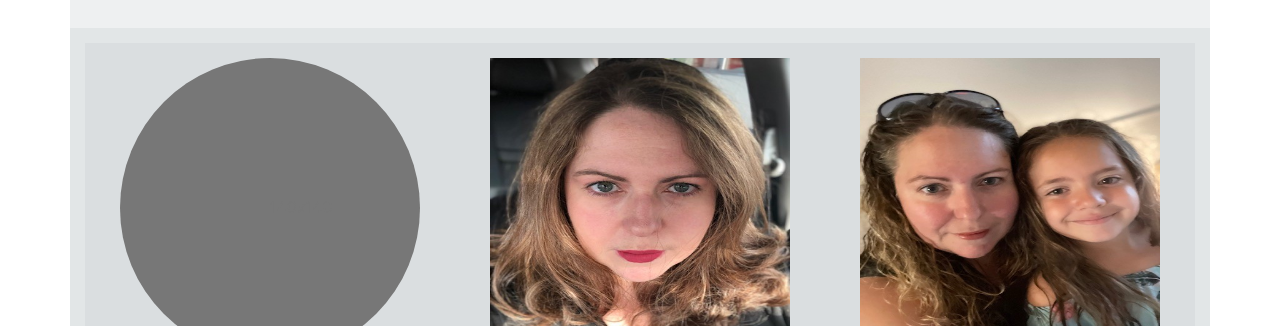
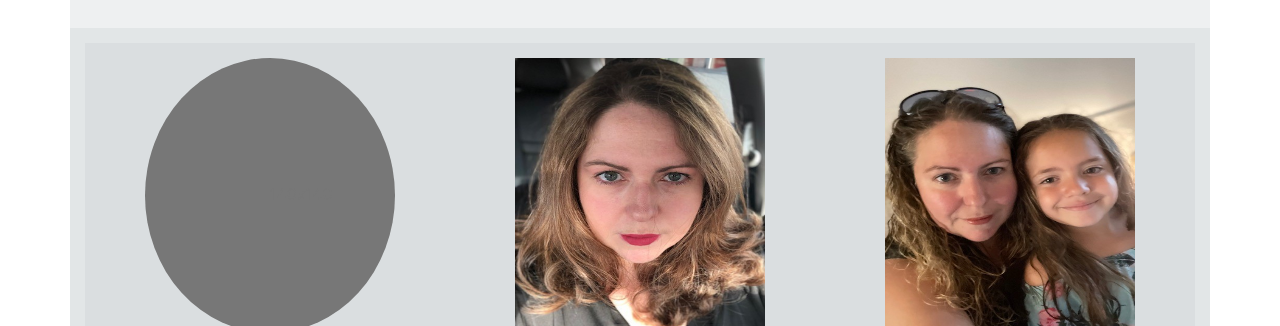
Before and after one commit to ReginaGashi/Portfolio, a plain HTML site: page index.html in a window 1280 px wide. Shown: the part 103-429 px from the top of the page. Drawn offline with nearby package versions, Linux system fonts and the light colour scheme.

Commit message:
Update index.html

```diff
--- a/index.html
+++ b/index.html
@@ -66,7 +66,7 @@
     <!-- Three columns of text below the carousel -->
     <div class="row">
       <div class="col-lg-4">
-        <svg class="bd-placeholder-img rounded-circle" width="300" height="300" xmlns="http://www.w3.org/2000/svg" role="img" aria-label="Placeholder: 140x140" preserveAspectRatio="xMidYMid slice" focusable="false"><title>Placeholder</title><rect width="100%" height="100%" fill="#777"/><text x="50%" y="50%" fill="#777" dy=".3em">140x140</text></svg>
+        <svg class="bd-placeholder-img rounded-circle" width="250" height="275" xmlns="http://www.w3.org/2000/svg" role="img" aria-label="Placeholder: 140x140" preserveAspectRatio="xMidYMid slice" focusable="false"><title>Placeholder</title><rect width="100%" height="100%" fill="#777"/><text x="50%" y="50%" fill="#777" dy=".3em">140x140</text></svg>
 
         <h2>My Introduction</h2>
         <p>Want to learn a little about who I am personally and professionally?  Listen here!</p>
@@ -74,7 +74,7 @@
 
       </div><!-- /.col-lg-4 -->
       <div class="col-lg-4">
-        <img src="RegGasphoto.jpg" width="300" height="300" />
+        <img src="RegGasphoto.jpg" width="250" height="275" />
         <h2>My Bio</h2>
 
         <p><a class="btn btn-secondary" href="RG_Bio.jpg">View details &raquo;</a></p>
@@ -82,7 +82,7 @@
 
       </div><!-- /.col-lg-4 -->
       <div class="col-lg-4">
-        <img src="Bella & Regina.jpg" width="300" height="300" />
+        <img src="Bella & Regina.jpg" width="250" height="275" />
         <h2>My Better Half</h2>
         <p>My reason for working so hard, Bella!</p>
       </div><!-- /.col-lg-4 -->
```
